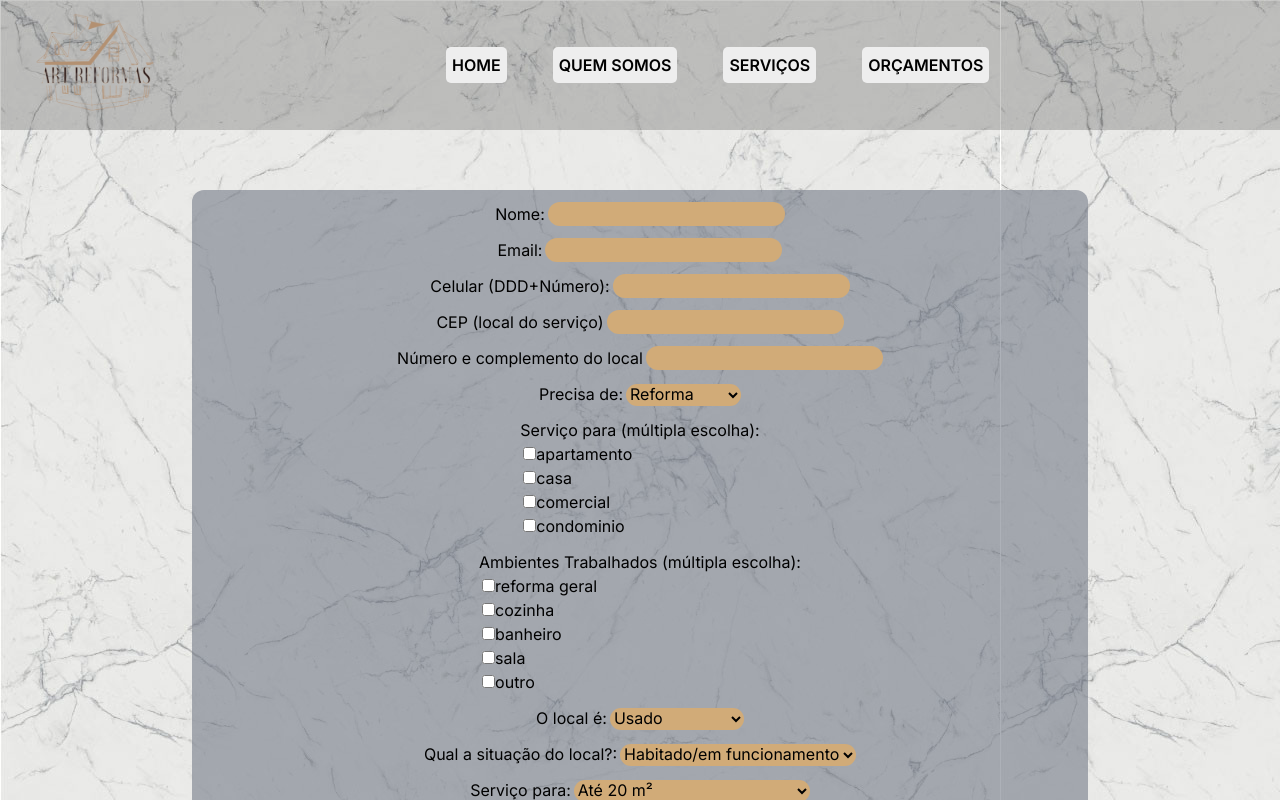
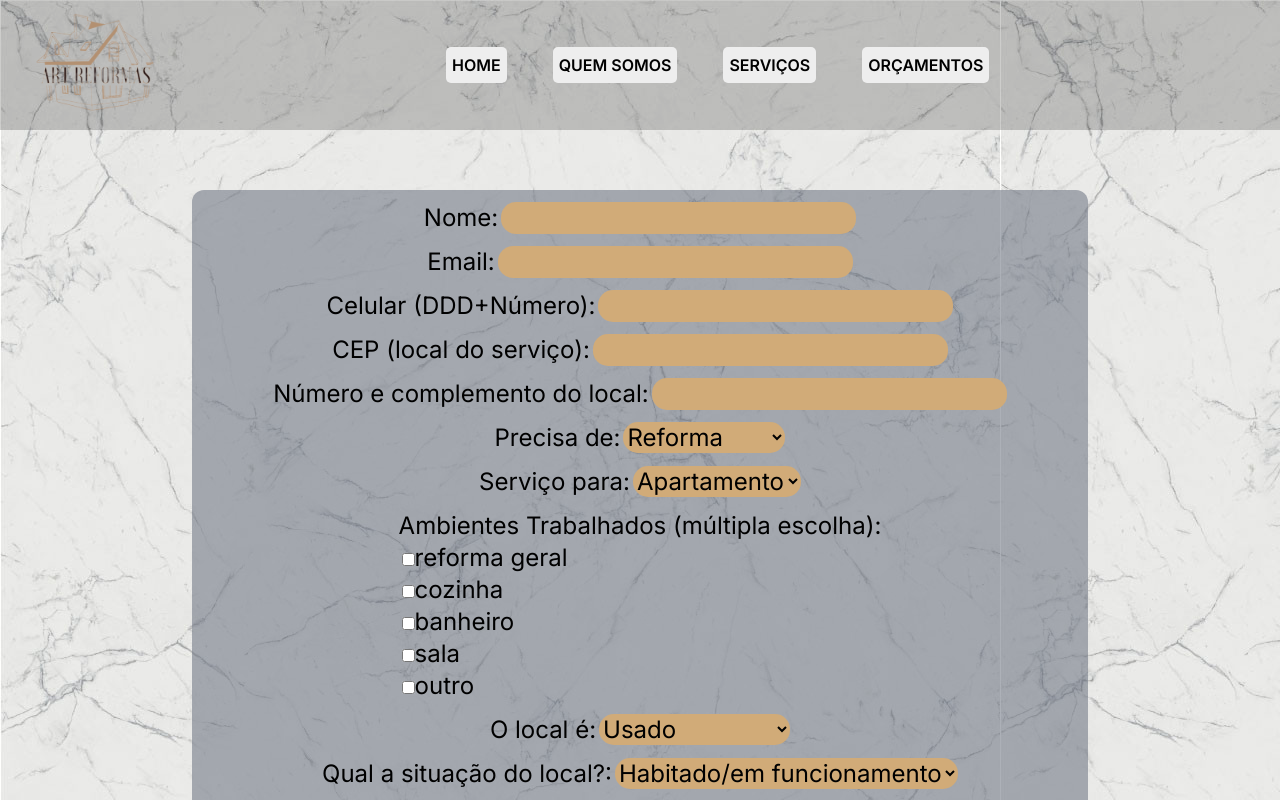
Before and after one commit to Caiqu3wav/artreformarct, a Next.js app: page /sendemail in a window 1280 px wide. Shown: the top 800 px of the page. Built offline with nearby package versions, Linux system fonts and the light colour scheme.

Commit message:
configuração da api de envio de email

```diff
--- a/package.json
+++ b/package.json
@@ -10,6 +10,9 @@
   },
   "dependencies": {
     "axios": "^1.6.7",
+    "cors": "^2.8.5",
+    "dotenv": "^16.4.5",
+    "express": "^4.18.3",
     "next": "14.1.0",
     "nodemailer": "^6.9.12",
     "react": "^18.2.0",
--- a/src/app/sendemail/page.jsx
+++ b/src/app/sendemail/page.jsx
@@ -14,7 +14,7 @@ export default function SendEmail() {
     cep: '',
     numeroComplemento: '',
     precisaDe: '',
-    servicoPara: [],
+    servicoPara: '',
     local: '',
     situacaoLocal: '',
     inicioServico: '',
@@ -48,7 +48,7 @@ export default function SendEmail() {
             e.preventDefault();
 
             try {
-                await axios.post('/api/enviar-email', dadosFormulario);
+                await axios.post('http://localhost:5000/api/sendemail', dadosFormulario);
 
                 console.log("E-mail enviado com sucesso");
             } catch (error) {
@@ -60,49 +60,44 @@ export default function SendEmail() {
         <div className="hero">
             <Header/>
             <div className="w-full flex items-center justify-center pb-4 min-h-[100vh] ">
-                <div className="flex flex-col mt-[190px] bg-gray-500 bg-opacity-55 rounded-xl w-[70%]">
-                    <form onSubmit={handleSubmit} className="form-orcamento flex flex-col py-3 gap-3 items-center justify-center">
+                <div className="flex flex-col mt-[190px] bg-gray-500 bg-opacity-55 rounded-xl w-[70%] majorfour:w-[85%]">
+                    <form onSubmit={handleSubmit} className="form-orcamento flex flex-col py-3 gap-3 text-2xl items-center justify-center
+                     midfour:text-lg">
                         <label>
                             Nome:
-                            <input type="text" name="nome" value={dadosFormulario.nome} onChange={handleChange} />
+                            <input type="text" name="nome" required value={dadosFormulario.nome} onChange={handleChange} />
                         </label>
                         <label>
                             Email:
-                            <input type="email" name="email" value={dadosFormulario.email} onChange={handleChange} />
+                            <input type="email" name="email" required value={dadosFormulario.email} onChange={handleChange} />
                         </label>
                         <label>
                             Celular (DDD+Número):
-                            <input type="tel" name="numeroCelular" value={dadosFormulario.numeroCelular} onChange={handleChange} />
+                            <input type="tel" name="numeroCelular" required value={dadosFormulario.numeroCelular} onChange={handleChange} />
                         </label>
                         <label>
-                            CEP (local do serviço)
+                            CEP (local do serviço):
                             <input type="text" name="cep" value={dadosFormulario.cep} onChange={handleChange} />
                         </label>
                         <label>
-                            Número e complemento do local
+                            Número e complemento do local:
                             <input type="text" name="numeroComplemento" value={dadosFormulario.numeroComplemento} onChange={handleChange} />
                         </label>
                         <label>
                         Precisa de:
-                        <select name="precisaDe" value={dadosFormulario.precisaDe} onChange={handleChange}>
+                        <select name="precisaDe" required value={dadosFormulario.precisaDe} onChange={handleChange}>
                         <option value="reforma">Reforma</option>
                         <option value="manutencao">Manutenção</option>
                         </select>
                     </label>
                     <label>
-  Serviço para (múltipla escolha):
-  {['apartamento', 'casa', 'comercial', 'condominio'].map((option) => (
-    <div key={option}>
-      <input
-        type="checkbox"
-        name="servicoPara"
-        value={option}
-        checked={dadosFormulario.servicoPara.includes(option)}
-        onChange={handleChange}
-      />
-      <span>{option}</span>
-    </div>
-  ))}
+  Serviço para:
+  <select name="servicoPara" id="">
+    <option value="apartamento">Apartamento</option>
+    <option value="casa">Casa</option>
+    <option value="comercio">Comércio</option>
+    <option value="condominio">Condomínio</option>
+  </select>
 </label>
       <label>
   Ambientes Trabalhados (múltipla escolha):
@@ -121,7 +116,7 @@ export default function SendEmail() {
 </label>
         <label>
         O local é:
-        <select name="" value={dadosFormulario.situacaoLocal}
+        <select name="situacaoLocal" value={dadosFormulario.situacaoLocal}
           onChange={handleChange}>
         <option value="usado">Usado</option>
           <option value="casa">Novo</option>
@@ -130,7 +125,7 @@ export default function SendEmail() {
                 </label>
                 <label>
         Qual a situação do local?:
-        <select name="" value={dadosFormulario.local}
+        <select name="local" value={dadosFormulario.local}
           onChange={handleChange}>
         <option value="habitado">Habitado/em funcionamento</option>
           <option value="vazio">Vazio</option>
@@ -138,9 +133,9 @@ export default function SendEmail() {
           </select>
                 </label>
                 <label>
-        Serviço para:
+        Metragem total:
         <select
-          name="servicoPara"
+          name="metragemTotal"
           value={dadosFormulario.metragemTotal}
           onChange={handleChange}
         >
@@ -165,7 +160,7 @@ export default function SendEmail() {
           </select>
                 </label>
       <label>
-        O local é:
+        Tem projeto?:
         <select name="temProjeto" value={dadosFormulario.temProjeto} onChange={handleChange}>
 
         <option value="sim">Sim</option>
@@ -178,8 +173,8 @@ export default function SendEmail() {
                 Serviços Necessários:
                 {['Pintura', 'Marcenaria', 'Mármores', 'Pisos e revestimento'].map((option) => (
           <div key={option}>
-          <input type="checkbox" name="servicopara" value={option}
-          checked={dadosFormulario.servicoPara.includes(option)}
+          <input type="checkbox" name="servicosNecessarios" value={option}
+          checked={dadosFormulario.servicosNecessarios.includes(option)}
           onChange={handleChange} id="" />
           <span>{option}</span>
           </div>
--- a/src/app/sendemail/style.css
+++ b/src/app/sendemail/style.css
@@ -2,6 +2,7 @@
     background-color: rgb(209, 171, 120);
     border-radius: 15px;
     padding-left: 3px;
+    color: black;
     margin-left: 3px;
 }
 
@@ -9,6 +10,7 @@
     background-color: rgb(209, 171, 120);
     border-radius: 15px;
     margin-left: 3px;
+    color: black;
 }
 
 
@@ -16,6 +18,14 @@
     background-color: aliceblue;
     border-radius: 15px;
     margin-left: 3px;
+    color: black;
+}
+
+@media screen and (max-width: 1012px) {
+    .form-orcamento label{
+      display: flex;
+      flex-direction: column;
+    }
 }
 
 .checkbox-option {
```
Also changed, not shown: src/app/api/sendemail/route.mjs (added, +73 -0 lines), 2 other files (tests, documents, lock files or other folders).
